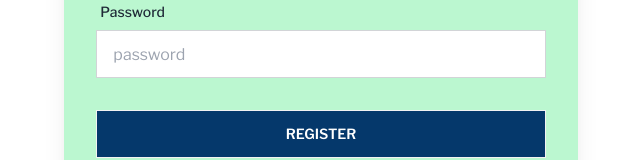
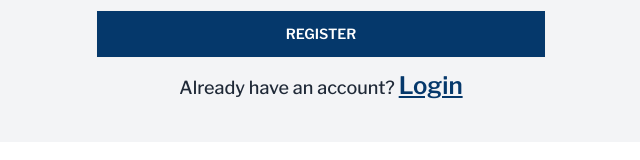
Before and after one commit to searchsakib/blood-aid-client, a React (Vite) app: page /register in a window 1280 px wide. Shown: the part 774-934 px from the top of the page, without its empty margins (319-959 px from the left). Built offline with nearby package versions, Linux system fonts and the light colour scheme; no server answers.

Commit message:
error text added in bottom of register page & redesigned the page

```diff
--- a/src/pages/Register/Register.jsx
+++ b/src/pages/Register/Register.jsx
@@ -95,25 +95,21 @@ const Register = () => {
   }, [upazila]);
 
   return (
+    <div className="bg-gray-100">
       <div className="max-w-screen-xl mx-auto px-3 md:px-6 2xl:px-0">
         <Helmet>
           <title>Blood Aid | Register</title>
         </Helmet>
 
-      <div className="pt-[60px] pb-[76px] overflow-x-hidden">
+        <div className="pt-[40px] pb-[40px] overflow-x-hidden">
           <div className="mx-auto w-5/12 min-w-fit ">
-          <h2 className="text-3xl font-medium mt-0 mb-14 text-center uppercase">
+            <h2 className="text-3xl font-medium mt-0 text-center uppercase">
               Register Here
             </h2>
-          {regError && (
-            <div className="text-red-600 text-center text-xl max-w-[540px] mx-auto pb-10">
-              <p> {regError} </p>
-            </div>
-          )}
 
             <form
               onSubmit={handleRegister}
-            className="card-body shadow-none md:shadow-xl rounded-none bg-green-200"
+              className="card-body shadow-none rounded-none pt-2 pb-2"
             >
               <div className="form-control">
                 <label className="label">
@@ -143,7 +139,9 @@ const Register = () => {
               </div>
               <div className="form-control">
                 <label className="label">
-                <span className="label-text font-medium text-base">Email</span>
+                  <span className="label-text font-medium text-base">
+                    Email
+                  </span>
                 </label>
                 <input
                   type="email"
@@ -251,7 +249,14 @@ const Register = () => {
               </div>
             </form>
 
-          <p className="font-medium text-center text-lg mt-8">
+            {/* registration error  */}
+            {regError && (
+              <div className="text-red-600 text-center text-xl max-w-[540px] mx-auto py-3">
+                <p> {regError} </p>
+              </div>
+            )}
+
+            <p className="font-medium text-center text-lg mt-1">
               Already have an account?{'   '}
               <Link
                 to="/login"
@@ -263,6 +268,7 @@ const Register = () => {
           </div>
         </div>
       </div>
+    </div>
   );
 };
 
```
Lines whose indentation alone changed are shown as unchanged.
